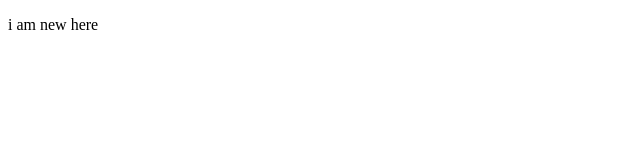
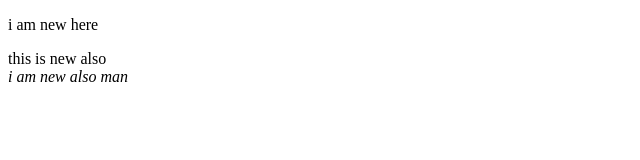
Before and after one commit to r0hit5292/Practice, a plain HTML site: page index3.html in a window 1280 px wide. Shown: the whole page, without its empty margins (0-640 px from the left). Drawn offline with Linux system fonts and the light colour scheme.

Commit message:
something

```diff
--- a/index3.html
+++ b/index3.html
@@ -1,12 +1,17 @@
 <!DOCTYPE html>
 <html lang="en">
+
 <head>
     <meta charset="UTF-8">
     <meta http-equiv="X-UA-Compatible" content="IE=edge">
     <meta name="viewport" content="width=device-width, initial-scale=1.0">
     <title>Document</title>
 </head>
+
 <body>
     <p>i am new here</p>
+    <div>this is new also</div>
+    <em>i am new also man</em>
 </body>
+
 </html>
```
